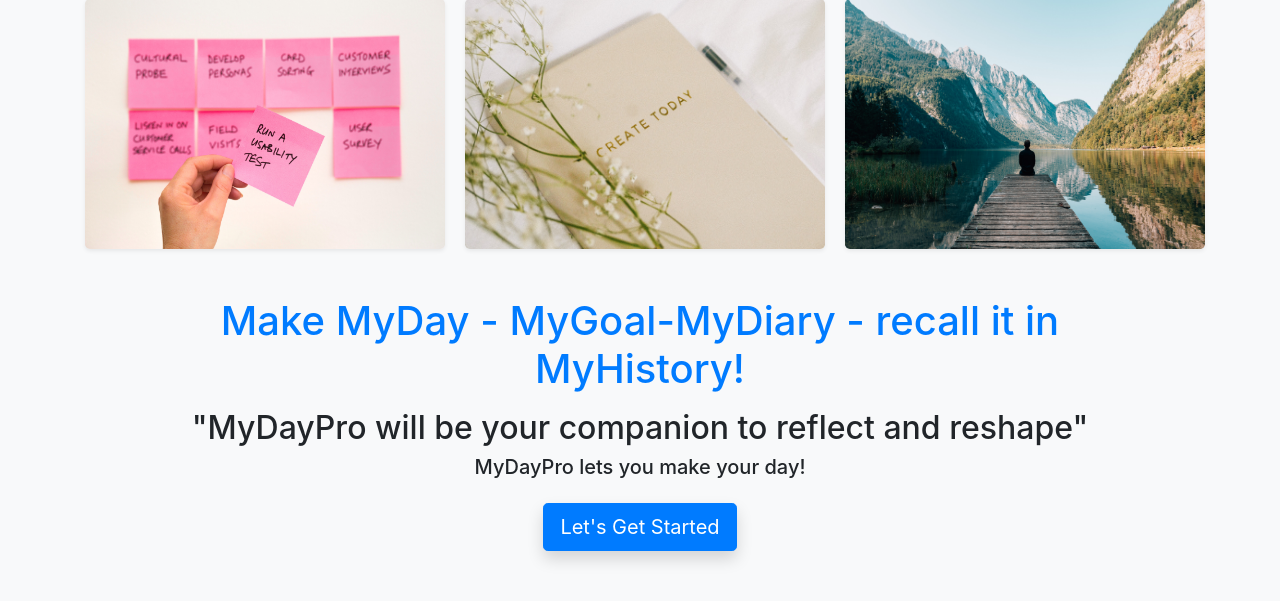
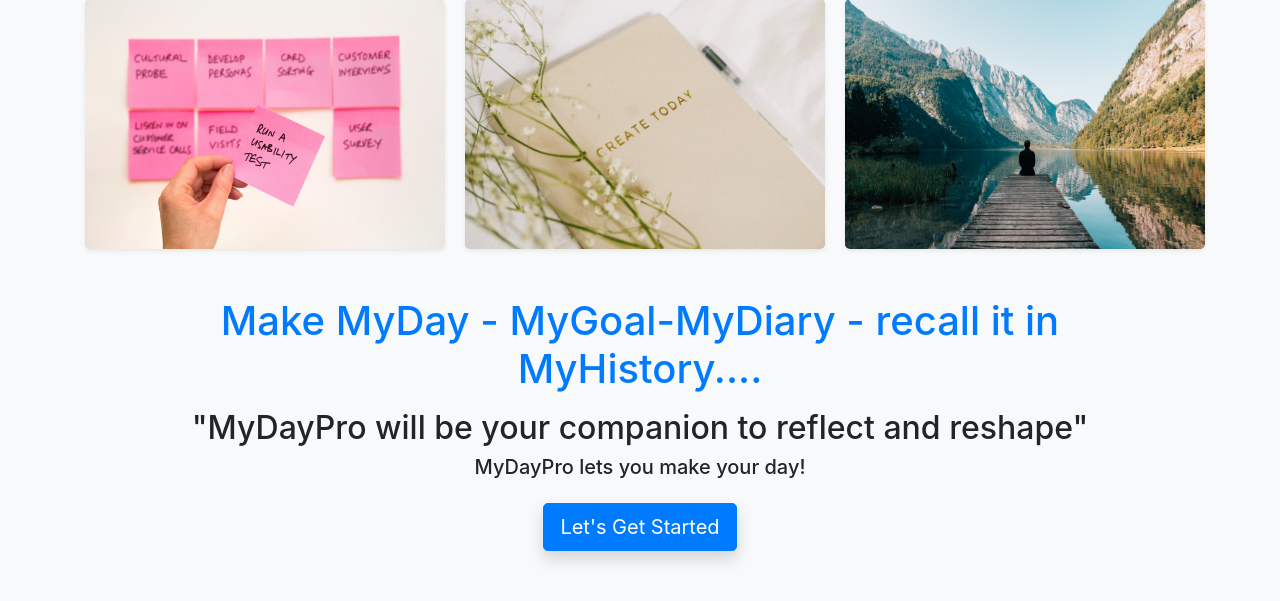
Before and after one commit to havard64/taskmate, a Django app: page / in a window 1280 px wide. Shown: the part 107-708 px from the top of the page. Run offline with Django 3.2, Linux system fonts and the light colour scheme; some libraries are stand-ins or nearby versions.

Commit message:
small change

```diff
--- a/todolist_app/templates/index.html
+++ b/todolist_app/templates/index.html
@@ -20,7 +20,7 @@
         </div>
         <div class="row mt-5">
             <div class="col-md-10 offset-md-1">
-                <center><p class="h1 text-primary">Make MyDay - MyGoal-MyDiary - recall it in MyHistory!</p></center>
+                <center><p class="h1 text-primary">Make MyDay - MyGoal-MyDiary - recall it in MyHistory....</p></center>
                 <center><p class="h2 mt-3">"MyDayPro will be your companion to reflect and reshape"</p></center>
                 <center><p class="h5">MyDayPro lets you make your day!</p></center>
 
--- a/todolist_app/views.py
+++ b/todolist_app/views.py
@@ -82,6 +82,6 @@ def contact(request):
 
 def about(request):
     context = {
-        'about_text': "Developed by Heads-Up Software"
+        'about_text': 'Developed by "Heads-Up Software"'
         }
     return render(request, 'about.html', context)
```
